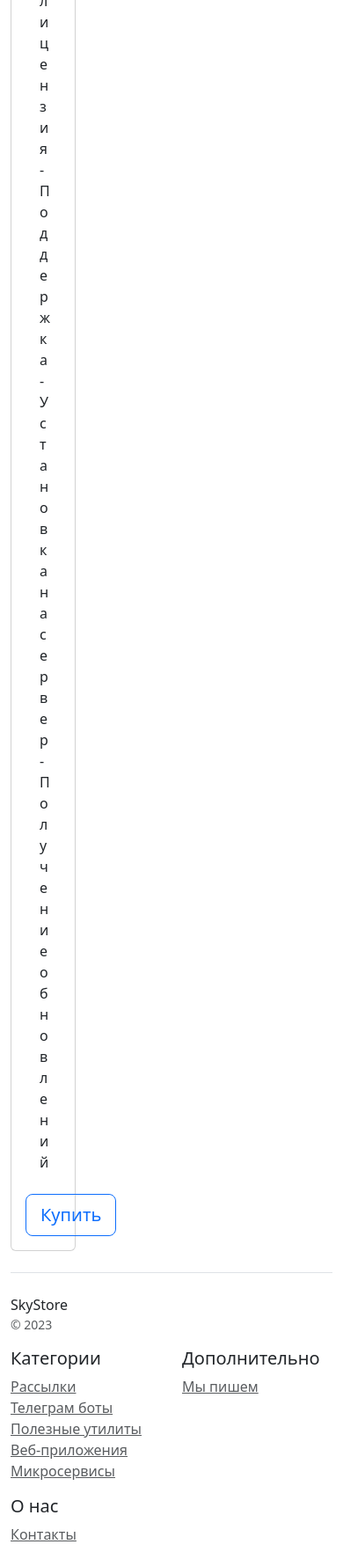
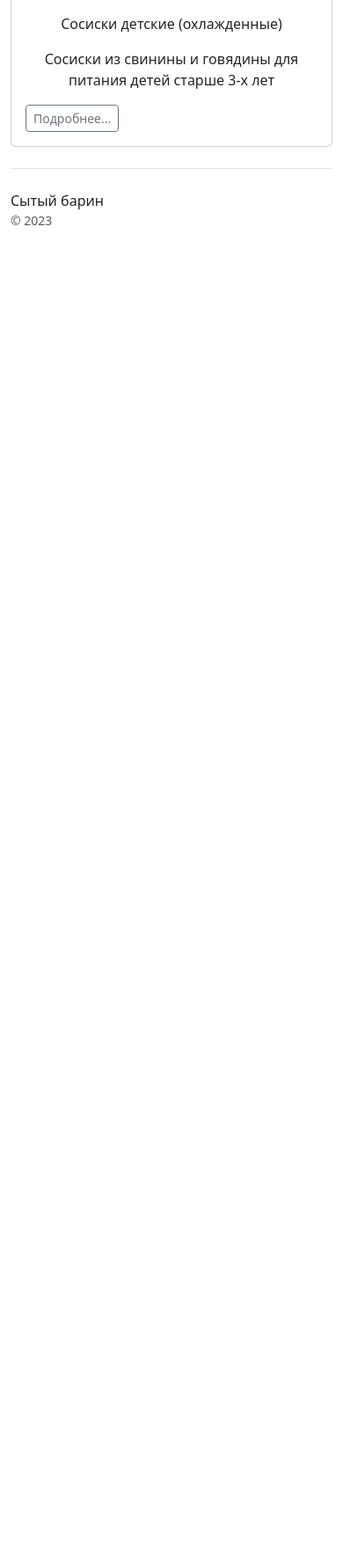
Before and after one commit to mariabuzina3000/virtual_shop, a Django app: page / in a window 390 px wide. Shown: the part 1060-2832 px from the top of the page at 88% size. After the commit the page ends 1316 px from the top, so only its background shows below. Run offline with Django 4.2, Linux system fonts and the light colour scheme; data comes from the database, SQL or seed files in the repository; some libraries are stand-ins or nearby versions.

Commit message:
homework_20.2

```diff
--- /dev/null
+++ b/catalog/templates/catalog/base.html
@@ -0,0 +1,33 @@
+<!doctype html>
+<html lang="en">
+<head>
+    <meta charset="utf-8">
+    <meta name="viewport" content="width=device-width, initial-scale=1">
+    <title>{{ title }}</title>
+    <link href="/static/css/bootstrap.min.css" rel="stylesheet">
+</head>
+<body>
+<div class="d-flex flex-column flex-md-row align-items-center p-3 px-md-4 mb-3 bg-white border-bottom box-shadow">
+    <h5 class="my-0 mr-md-auto font-weight-normal">Что ищем?</h5>
+    <nav class="ms-5">
+        <a class="p-2 btn btn-outline-primary" href="/">Главная</a>
+        <a class="p-2 btn btn-outline-primary" href="/contacts/">Контакты</a>
+    </nav>
+</div>
+
+<div class="pricing-header px-3 py-3 pt-md-5 pb-md-4 mx-auto text-center">
+    <h1 class="display-4">{{ title }}</h1>
+    <p class="lead">Сытый барин - это онлайн магазин продуктов. Мы знаем, чего вы хотите!</p>
+</div>
+
+<div class="container">
+    {% block content %}
+    {% endblock %}
+
+
+    {% include 'catalog/include/inc_copyright.html' %}
+</div>
+
+<script src="/static/js/bootstrap.bundle.min.js"></script>
+</body>
+</html>
--- a/catalog/templates/catalog/home.html
+++ b/catalog/templates/catalog/home.html
@@ -1,79 +1,25 @@
-<!doctype html>
-<html lang="en">
-<head>
-    <meta charset="utf-8">
-    <meta name="viewport" content="width=device-width, initial-scale=1">
-    <title>Skystore</title>
-    <link href="/static/css/bootstrap.min.css" rel="stylesheet">
-</head>
-<body>
-<div class="d-flex flex-column flex-md-row align-items-center p-3 px-md-4 mb-3 bg-white border-bottom box-shadow">
-    <h5 class="my-0 mr-md-auto font-weight-normal">Skystore</h5>
-    <nav class="ms-5">
-        <a class="p-2 btn btn-outline-primary" href="/">Каталог</a>
-        <a class="p-2 btn btn-outline-primary" href="/contacts/">Контакты</a>
-    </nav>
-</div>
-
-<div class="pricing-header px-3 py-3 pt-md-5 pb-md-4 mx-auto text-center">
-    <h1 class="display-4">Skystore</h1>
-    <p class="lead">Skystore - это отличный вариант хранения ваших плагинов и примеров кода, который вы бы хотели
-        продать</p>
-</div>
-
-<div class="container">
-    <div class="row text-center">
-        <div class="col-3">
-            <div class="card mb-4 box-shadow">
-                <div class="card-header">
-                    <h4 class="my-0 font-weight-normal">Удобный сервис рассылок</h4>
-                </div>
-                <div class="card-body">
-                    <h1 class="card-title pricing-card-title">$ 140</h1>
-                    <ul class="list-unstyled mt-3 mb-4 text-start m-3">
-                        <li>- Неограниченная лицензия</li>
-                        <li>- Поддержка</li>
-                        <li>- Установка на сервер</li>
-                        <li>- Получение обновлений</li>
-                    </ul>
-                    <button type="button" class="btn btn-lg btn-block btn-outline-primary">Купить</button>
+{% extends 'catalog/base.html' %}
+{% load my_tags %}
+{% block content%}
+<div class="row text-center">
+    {% for object in object_list %}
+    <div class="col-md-4">
+        <div class="card mb-4 box-shadow">
+            <img class="card-img-top"
+                 src="{{ object.image|mediapath }}"
+                 alt="Card image cap">
+            <div class="card-body">
+                <p class="card-text">{{ object.name }}</p>
+                <p class="card-text">{{ object.description }}</p>
+                <div class="d-flex justify-content-between align-items-center">
+                    <div class="btn-group">
+                        <a class="btn btn-sm btn-outline-secondary" href="{% url 'catalog:product' object.pk %}">Подробнее...</a>
+                    </div>
                 </div>
             </div>
         </div>
     </div>
-
-    <footer class="pt-4 my-md-5 pt-md-5 border-top">
-        <div class="row">
-            <div class="col-12 col-md">
-                SkyStore
-                <small class="d-block mb-3 text-muted">&copy; 2023</small>
-            </div>
-            <div class="col-6 col-md">
-                <h5>Категории</h5>
-                <ul class="list-unstyled text-small">
-                    <li><a class="text-muted" href="#">Рассылки</a></li>
-                    <li><a class="text-muted" href="#">Телеграм боты</a></li>
-                    <li><a class="text-muted" href="#">Полезные утилиты</a></li>
-                    <li><a class="text-muted" href="#">Веб-приложения</a></li>
-                    <li><a class="text-muted" href="#">Микросервисы</a></li>
-                </ul>
-            </div>
-            <div class="col-6 col-md">
-                <h5>Дополнительно</h5>
-                <ul class="list-unstyled text-small">
-                    <li><a class="text-muted" href="#">Мы пишем</a></li>
-                </ul>
-            </div>
-            <div class="col-6 col-md">
-                <h5>О нас</h5>
-                <ul class="list-unstyled text-small">
-                    <li><a class="text-muted" href="/contacts/">Контакты</a></li>
-                </ul>
-            </div>
-        </div>
-    </footer>
+    {% endfor %}
 </div>
 
-<script src="/static/js/bootstrap.bundle.min.js"></script>
-</body>
-</html>
+{% endblock %}
--- /dev/null
+++ b/catalog/templates/catalog/include/inc_copyright.html
@@ -0,0 +1,8 @@
+<footer class="pt-4 my-md-5 pt-md-5 border-top">
+        <div class="row">
+            <div class="col-12 col-md">
+                Сытый барин
+                <small class="d-block mb-3 text-muted">&copy; 2023</small>
+            </div>
+        </div>
+    </footer>
--- /dev/null
+++ b/catalog/templatetags/my_tags.py
@@ -0,0 +1,9 @@
+from django import template
+
+register = template.Library()
+
+@register.filter()
+def mediapath(val):
+    if val:
+        return f'/media/{val}'
+    return '#'
--- a/catalog/urls.py
+++ b/catalog/urls.py
@@ -1,9 +1,12 @@
 from django.urls import path
-from catalog.views import home, contacts
 
+from catalog.apps import CatalogConfig
+from catalog.views import home, contacts, product
 
+app_name = CatalogConfig.name
 
 urlpatterns = [
-      path('', home),
-      path('contacts/', contacts),
+    path('', home, name='home'),
+    path('contacts/', contacts, name='contacts'),
+    path('<int:pk>/product/', product, name='product'),
 ]
--- a/catalog/views.py
+++ b/catalog/views.py
@@ -1,7 +1,26 @@
 from django.shortcuts import render
+from catalog.models import Product
+
 
 def home(request):
-    return render(request, 'catalog/home.html')
+    products_list = Product.objects.all()
+    context = {
+        'object_list': products_list,
+        'title': 'Сытый барин - Главная'
+    }
+    return render(request, 'catalog/home.html', context)
 
 def contacts(request):
-    return render(request, 'catalog/contacts.html')
+    context = {
+        'title': 'Сытый барин - Контакты'
+    }
+    return render(request, 'catalog/contacts.html', context)
+
+
+def product(request, pk):
+    products_list = Product.objects.get(pk=pk)
+    context = {
+        'object_list': products_list,
+        'title': 'Сытый барин - Информация о продукте'
+    }
+    return render(request, 'catalog/product.html', context)
--- a/config/urls.py
+++ b/config/urls.py
@@ -21,5 +21,5 @@ from django.urls import path, include
 
 urlpatterns = [
     path('admin/', admin.site.urls),
-    path('', include('catalog.urls'))
+    path('', include(('catalog.urls', 'catalog'), namespace='catalog'))
 ] + static(settings.MEDIA_URL, document_root=settings.MEDIA_ROOT)
```
Also changed, not shown: catalog/templates/catalog/contacts.html (+15 -55 lines), catalog/templates/catalog/product.html (added, +28 -0 lines), media/catalog/2.jpg (added), media/catalog/3.jpg (added), media/catalog/4.jpg (added), media/catalog/orig.jpg (added).
